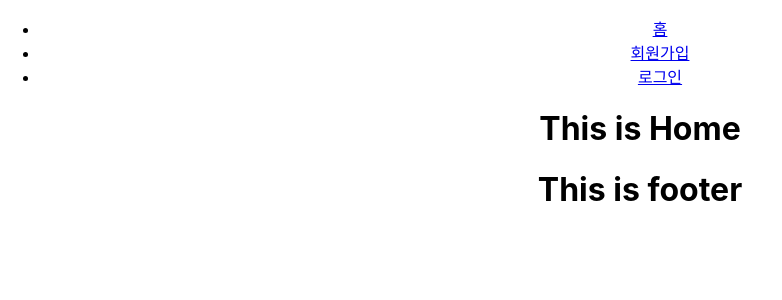
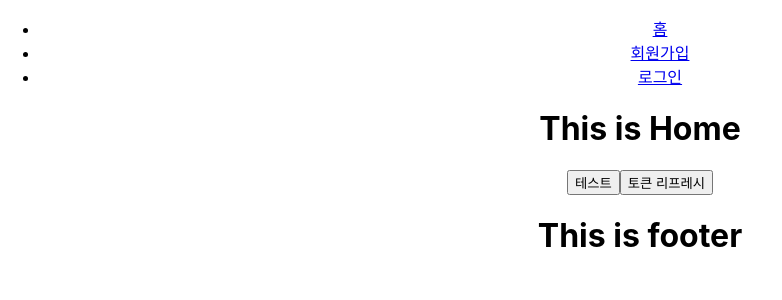
Before and after one commit to YHkim214/portfolio-cli, a React (Create React App) app: page / in a window 1280 px wide. Shown: the top 300 px of the page, without its empty margins (0-782 px from the left). Built offline with nearby package versions, Linux system fonts and the light colour scheme.

Commit message:
회원작업/리프레시 토큰 추가

```diff
--- a/src/common/constants/api.js
+++ b/src/common/constants/api.js
@@ -3,6 +3,7 @@ export const API_HOST = 'http://localhost:8080/';
 export const JOIN_MEMBER_API = 'http://localhost:8080/auth/register';
 export const LOGIN_MEMBER_API = 'http://localhost:8080/auth/login';
 export const GET_MEMBER_INFO_API = 'http://localhost:8080/member/getMemberInfo';
+export const REFRESH_API= 'http://localhost:8080/auth/refresh';
 
 // 에러코드
 export const ERROR_CODE_DUP_MEMBER = '901';
--- a/src/contexts/MemberContext.jsx
+++ b/src/contexts/MemberContext.jsx
@@ -1,7 +1,6 @@
 import { createContext, useState } from "react";
 import axios from "axios";
-import { JOIN_MEMBER_API, LOGIN_MEMBER_API, GET_MEMBER_INFO_API } from "../common/constants/api";
-import { useNavigate } from "react-router-dom";
+import { JOIN_MEMBER_API, LOGIN_MEMBER_API, GET_MEMBER_INFO_API, REFRESH_API } from "../common/constants/api";
 
 export const MemberContext = createContext({
     isLoggedIn: false,
@@ -14,7 +13,8 @@ export const MemberContext = createContext({
     register: (values) => {},
     login: (values) => {},
     logout: () => {},
-    getMemberInfo: () => {}
+    getMemberInfo: () => {},
+    refresh: () => {}
 });
 
 export const MemberContextProvider = ({children}) => {
@@ -58,6 +58,7 @@ export const MemberContextProvider = ({children}) => {
                 localStorage.clear();
                 localStorage.setItem('tokenType', response.data.data.tokenType);
                 localStorage.setItem('accessToken', response.data.data.accessToken);
+                localStorage.setItem('refreshToken', response.data.data.refreshToken);
 
                 setIsLoggedIn(true);
 
@@ -73,6 +74,7 @@ export const MemberContextProvider = ({children}) => {
     const logoutHandler = () => {
         localStorage.removeItem('accessToken');
         localStorage.removeItem('tokenType');
+        localStorage.removeItem('refreshToken');
 
         setMemberInfo({});
         setIsLoggedIn(false);
@@ -81,10 +83,12 @@ export const MemberContextProvider = ({children}) => {
     const getMemberInfoHandler = async() => {
         let accessToken = localStorage.getItem('accessToken');
         let tokenType = localStorage.getItem('tokenType');
+        let refreshToken = localStorage.getItem('refreshToken');
 
         const result = await axios.get(GET_MEMBER_INFO_API, {
             headers: {
-                'Authorization': `${tokenType} ${accessToken}`
+                'Authorization': `${tokenType} ${accessToken}`,
+                'Refresh-Token': `${tokenType} ${refreshToken}`
             }
         })
         .then((response) => {
@@ -105,13 +109,37 @@ export const MemberContextProvider = ({children}) => {
         return result;
     }
 
+    const refreshHandler = async () => {
+        let accessToken = localStorage.getItem('accessToken');
+        let refreshToken = localStorage.getItem('refreshToken');
+
+        const result = await axios.post(REFRESH_API, {
+                'oldAccessToken': accessToken,
+                'refreshToken': refreshToken
+            }
+        )
+        .then((response) => {
+            let data = response.data.data;
+
+            localStorage.setItem('accessToken', data.newAccessToken);
+
+            return response;
+        })
+        .catch((error) => {
+            return error;
+        })
+
+        return result;
+    }
+
     const contextValue = {
         isLoggedIn,
         memberInfo,
         register: registerHandler,
         login: loginHandler,
         logout: logoutHandler,
-        getMemberInfo: getMemberInfoHandler
+        getMemberInfo: getMemberInfoHandler,
+        refresh: refreshHandler
     }
 
     return(
--- a/src/pages/Home.jsx
+++ b/src/pages/Home.jsx
@@ -1,6 +1,23 @@
+import { useContext } from "react";
+import { MemberContext } from "../contexts/MemberContext";
+
 function Home() {
+    const memberContext = useContext(MemberContext);
+
+    const onClickHandler = () => {
+        memberContext.getMemberInfo();
+    }
+
+    const refreshHandler = () => {
+        memberContext.refresh();
+    }
+
     return(
-        <h1>This is Home</h1>
+        <>
+            <h1>This is Home</h1>
+            <button onClick={onClickHandler}>테스트</button>
+            <button onClick={refreshHandler}>토큰 리프레시</button>
+        </>
     );
 }
 
--- a/src/pages/Login.jsx
+++ b/src/pages/Login.jsx
@@ -20,8 +20,8 @@ function Login() {
             if(response instanceof AxiosError) {
                 if(response.response.status === 401) {
                     alert('로그인이 만료되었습니다. 다시 로그인 해주세요');
-                    memberContext.logout();
-                    navigate('/login');
+                    // memberContext.logout();
+                    // navigate('/login');
                 }
             } else {
                 navigate('/');
```
